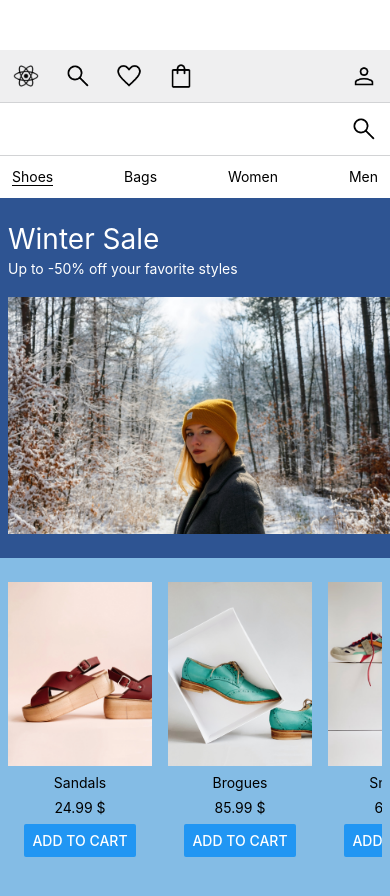
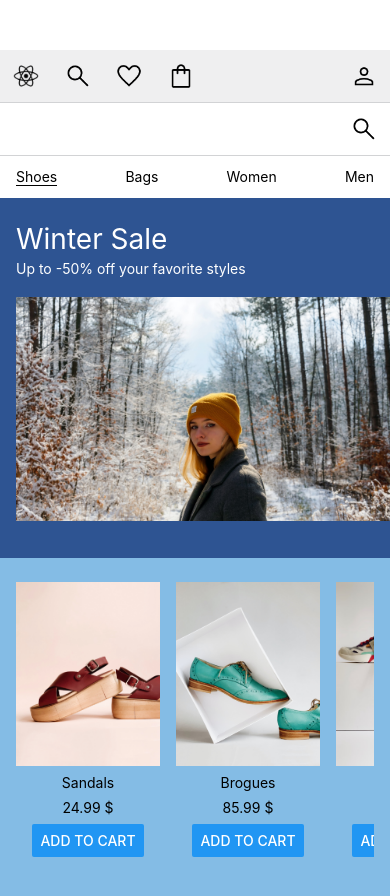
Before and after one commit to bpetermann/react-native-shopping-cart, a React Native app: screen / in a window 390 px wide. Shown: the top 896 px of the page. Built offline with nearby package versions, Linux system fonts and the light colour scheme.

Commit message:
Change split and restructure components

```diff
--- a/App.js
+++ b/App.js
@@ -1,166 +1,16 @@
-import {
-  StyleSheet,
-  Text,
-  View,
-  Image,
-  Pressable,
-  Button,
-  ScrollView,
-  FlatList,
-} from 'react-native';
-import { useState } from 'react';
-import { categories } from './lib/categories';
-import { products, imageMap } from './lib/products';
+import { Header, Searchbar, Categories, Hero, Products } from './components';
+import { View, ScrollView } from 'react-native';
 
 export default function App() {
-  const [category, setCategory] = useState('Shoes');
-
-  const changeCategory = (name) => setCategory(name);
-
   return (
-    <View style={styles.container}>
-      <View style={styles.header}>
-        <View style={styles.navigation}>
-          <Image style={styles.img} source={require('./assets/app/logo.png')} />
-          <Image
-            style={styles.img}
-            source={require('./assets/app/search.png')}
-          />
-          <Image
-            style={styles.img}
-            source={require('./assets/app/heart.png')}
-          />
-          <Image style={styles.img} source={require('./assets/app/cart.png')} />
-        </View>
-        <Image
-          style={styles.img}
-          source={require('./assets/app/account.png')}
-        />
-      </View>
-
+    <View style={{ paddingTop: 50 }}>
+      <Header />
       <ScrollView>
-        <View style={styles.searchbar}>
-          <Image
-            style={styles.img}
-            source={require('./assets/app/search.png')}
-          />
-        </View>
-
-        <View style={styles.categories}>
-          {categories.map(({ name, id }) => (
-            <Pressable onPress={() => changeCategory(name)} key={id}>
-              <Text style={category === name && styles.active}>{name}</Text>
-            </Pressable>
-          ))}
-        </View>
-
-        <View style={styles.content}>
-          <Text style={styles.heading}>Winter Sale</Text>
-          <Text style={styles.text}>Up to -50% off your favorite styles</Text>
-          <View style={styles.modelContainer}>
-            <Image
-              style={styles.model}
-              source={require('./assets/app/model.png')}
-            />
-          </View>
-        </View>
-
-        <View style={styles.products}>
-          <FlatList
-            horizontal
-            data={products}
-            renderItem={({ item }) => {
-              return (
-                <View style={styles.product} key={item.id}>
-                  <Image
-                    style={styles.productImage}
-                    source={imageMap[item.name]}
-                  />
-                  <Text>{item.name}</Text>
-                  <Text>{item.price} $</Text>
-                  <Button title='Add to Cart' />
-                </View>
-              );
-            }}
-          ></FlatList>
-        </View>
+        <Searchbar />
+        <Categories />
+        <Hero />
+        <Products />
       </ScrollView>
     </View>
   );
 }
-
-const styles = StyleSheet.create({
-  container: {
-    paddingTop: 50,
-  },
-  header: {
-    flexDirection: 'row',
-    justifyContent: 'space-between',
-    backgroundColor: '#efeff0',
-    borderBottomWidth: 1,
-    borderColor: '#d2d3d5',
-    padding: 12,
-  },
-  navigation: {
-    flexDirection: 'row',
-    justifyContent: 'space-between',
-    width: '50%',
-  },
-  searchbar: {
-    alignItems: 'flex-end',
-    padding: 12,
-    borderBottomWidth: 1,
-    borderColor: '#d2d3d5',
-  },
-  categories: {
-    flexDirection: 'row',
-    justifyContent: 'space-between',
-    padding: 12,
-  },
-  content: {
-    backgroundColor: '#2e5492',
-    height: 360,
-    paddingTop: 24,
-    paddingLeft: 8,
-    gap: 4,
-  },
-  heading: {
-    color: '#fff',
-    fontSize: 28,
-  },
-  text: {
-    color: '#fff',
-  },
-  active: {
-    borderBottomWidth: 1,
-  },
-  modelContainer: {
-    flexDirection: 'row',
-    justifyContent: 'flex-end',
-    paddingVertical: 16,
-    height: '80%',
-  },
-  model: {
-    width: '100%',
-    height: '100%',
-  },
-  products: {
-    backgroundColor: '#84bce5',
-    height: 480,
-    padding: 8,
-    paddingTop: 24,
-  },
-  product: {
-    alignItems: 'center',
-    marginRight: 16,
-    gap: 8,
-  },
-  productImage: {
-    width: 144,
-    height: 184,
-  },
-  img: {
-    width: 28,
-    height: 28,
-  },
-});
--- /dev/null
+++ b/components/Categories.js
@@ -0,0 +1,34 @@
+import { StyleSheet, Text, View, Pressable } from 'react-native';
+import { useState } from 'react';
+import { categories } from '../lib/categories';
+
+export default function Categories() {
+  const [category, setCategory] = useState('Shoes');
+  const changeCategory = (name) => {
+    console.log(name);
+    setCategory(name);
+  };
+
+  return (
+    <View style={styles.categories}>
+      {categories.map(({ name, id }) => (
+        <Pressable onPress={() => changeCategory(name)} key={id}>
+          <Text style={category === name && styles.active}>{name}</Text>
+        </Pressable>
+      ))}
+    </View>
+  );
+}
+
+const styles = StyleSheet.create({
+  categories: {
+    flexDirection: 'row',
+    justifyContent: 'space-between',
+    padding: 12,
+    paddingHorizontal: 16,
+  },
+
+  active: {
+    borderBottomWidth: 1,
+  },
+});
--- /dev/null
+++ b/components/Header.js
@@ -0,0 +1,38 @@
+import { StyleSheet, View, Image } from 'react-native';
+
+export default function Header() {
+  return (
+    <View style={styles.container}>
+      <View style={styles.nav}>
+        <Image style={styles.img} source={require('../assets/app/logo.png')} />
+        <Image
+          style={styles.img}
+          source={require('../assets/app/search.png')}
+        />
+        <Image style={styles.img} source={require('../assets/app/heart.png')} />
+        <Image style={styles.img} source={require('../assets/app/cart.png')} />
+      </View>
+      <Image style={styles.img} source={require('../assets/app/account.png')} />
+    </View>
+  );
+}
+
+const styles = StyleSheet.create({
+  container: {
+    flexDirection: 'row',
+    justifyContent: 'space-between',
+    backgroundColor: '#efeff0',
+    borderBottomWidth: 1,
+    borderColor: '#d2d3d5',
+    padding: 12,
+  },
+  nav: {
+    flexDirection: 'row',
+    justifyContent: 'space-between',
+    width: '50%',
+  },
+  img: {
+    width: 28,
+    height: 28,
+  },
+});
--- /dev/null
+++ b/components/Hero.js
@@ -0,0 +1,44 @@
+import { StyleSheet, Text, View, Image } from 'react-native';
+
+export default function Hero() {
+  return (
+    <View style={styles.hero}>
+      <Text style={styles.heading}>Winter Sale</Text>
+      <Text style={styles.text}>Up to -50% off your favorite styles</Text>
+      <View style={styles.container}>
+        <Image
+          style={styles.model}
+          source={require('../assets/app/model.png')}
+        />
+      </View>
+    </View>
+  );
+}
+
+const styles = StyleSheet.create({
+  hero: {
+    backgroundColor: '#2e5492',
+    height: 360,
+    paddingTop: 24,
+    paddingBottom: 16,
+    paddingLeft: 16,
+    gap: 4,
+  },
+  heading: {
+    color: '#fff',
+    fontSize: 28,
+  },
+  text: {
+    color: '#fff',
+  },
+  container: {
+    flexDirection: 'row',
+    justifyContent: 'flex-end',
+    paddingVertical: 16,
+    height: '80%',
+  },
+  model: {
+    width: '100%',
+    height: '100%',
+  },
+});
--- /dev/null
+++ b/components/Products.js
@@ -0,0 +1,40 @@
+import { StyleSheet, Text, View, Image, Button, FlatList } from 'react-native';
+import { products, imageMap } from '../lib/products';
+
+export default function Products() {
+  return (
+    <View style={styles.products}>
+      <FlatList
+        horizontal
+        data={products}
+        renderItem={({ item }) => (
+          <View style={styles.product}>
+            <Image style={styles.img} source={imageMap[item.name]} />
+            <Text>{item.name}</Text>
+            <Text>{item.price} $</Text>
+            <Button title='Add to Cart' />
+          </View>
+        )}
+        keyExtractor={({ id }) => id}
+      />
+    </View>
+  );
+}
+
+const styles = StyleSheet.create({
+  products: {
+    backgroundColor: '#84bce5',
+    height: 480,
+    padding: 16,
+    paddingTop: 24,
+  },
+  product: {
+    alignItems: 'center',
+    marginRight: 16,
+    gap: 8,
+  },
+  img: {
+    width: 144,
+    height: 184,
+  },
+});
--- /dev/null
+++ b/components/Searchbar.js
@@ -0,0 +1,22 @@
+import { StyleSheet, View, Image } from 'react-native';
+
+export default function Searchbar() {
+  return (
+    <View style={styles.searchbar}>
+      <Image style={styles.img} source={require('../assets/app/search.png')} />
+    </View>
+  );
+}
+
+const styles = StyleSheet.create({
+  searchbar: {
+    alignItems: 'flex-end',
+    padding: 12,
+    borderBottomWidth: 1,
+    borderColor: '#d2d3d5',
+  },
+  img: {
+    width: 28,
+    height: 28,
+  },
+});
--- /dev/null
+++ b/components/index.js
@@ -0,0 +1,5 @@
+export { default as Header } from './Header';
+export { default as Searchbar } from './Searchbar';
+export { default as Categories } from './Categories';
+export { default as Hero } from './Hero';
+export { default as Products } from './Products';
```
